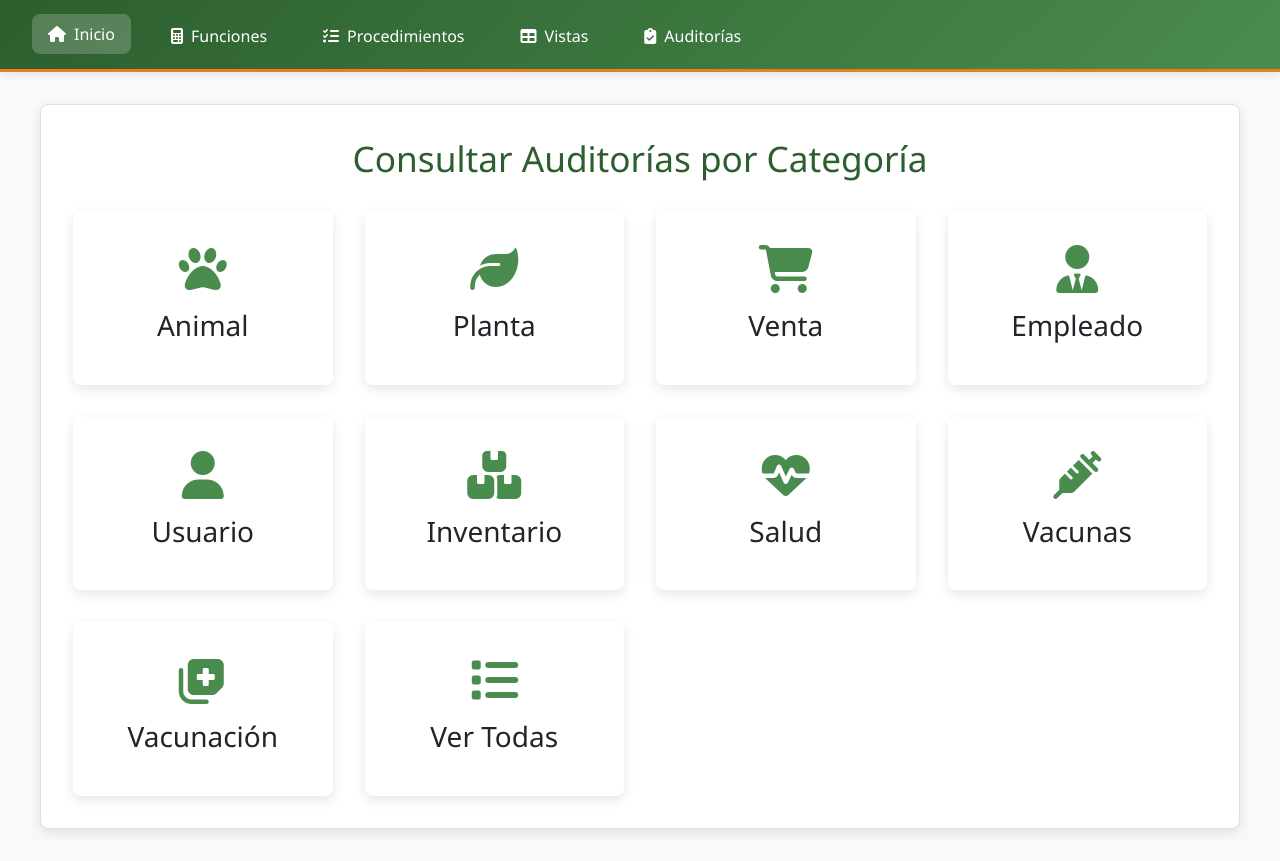
After one commit to PalaciosYoisi/Granja, a PHP site: page /auditorias.html in a window 1280 px wide. The commit adds this page. Run offline with PHP 8.4, Linux system fonts and the light colour scheme.

Commit message:
Auditorias

```diff
--- /dev/null
+++ b/auditorias.html
@@ -0,0 +1,81 @@
+<!DOCTYPE html>
+<html lang="es">
+<head>
+    <meta charset="UTF-8">
+    <meta name="viewport" content="width=device-width, initial-scale=1.0">
+    <title>Auditoría</title>
+    <link href="https://cdn.jsdelivr.net/npm/bootstrap@5.3.2/dist/css/bootstrap.min.css" rel="stylesheet">
+    <link href="https://cdnjs.cloudflare.com/ajax/libs/font-awesome/6.4.0/css/all.min.css" rel="stylesheet">
+    <link rel="stylesheet" href="css/estilo_auditoria.css">
+</head>
+<body>
+    <nav class="navbar">
+        <div class="nav-links">
+            <a href="inicio.html" class="nav-link active">
+                <i class="fas fa-home"></i> Inicio
+            </a>
+            <a href="funciones.html" class="nav-link">
+                <i class="fas fa-calculator"></i> Funciones
+            </a>
+            <a href="procedimientos.html" class="nav-link">
+                <i class="fas fa-tasks"></i> Procedimientos
+            </a>
+            <a href="vistas.html" class="nav-link">
+                <i class="fas fa-table"></i> Vistas
+            </a>
+            <a href="auditorias.html" class="nav-link">
+                <i class="fas fa-clipboard-check"></i> Auditorías
+            </a>
+        </div>
+    </nav>
+
+    <div class="container">
+        <h1>Consultar Auditorías por Categoría</h1>
+        <form action="conexion/auditoria.php" method="POST">
+            <div class="dashboard-grid">
+                <!-- Cada card representa una categoría -->
+                <button type="submit" name="categoria" value="animal" class="dashboard-card btn">
+                    <i class="fas fa-paw"></i>
+                    <h3>Animal</h3>
+                </button>
+                <button type="submit" name="categoria" value="planta" class="dashboard-card btn">
+                    <i class="fas fa-leaf"></i>
+                    <h3>Planta</h3>
+                </button>
+                <button type="submit" name="categoria" value="venta" class="dashboard-card btn">
+                    <i class="fas fa-shopping-cart"></i>
+                    <h3>Venta</h3>
+                </button>
+                <button type="submit" name="categoria" value="empleado" class="dashboard-card btn">
+                    <i class="fas fa-user-tie"></i>
+                    <h3>Empleado</h3>
+                </button>
+                <button type="submit" name="categoria" value="usuario" class="dashboard-card btn">
+                    <i class="fas fa-user"></i>
+                    <h3>Usuario</h3>
+                </button>
+                <button type="submit" name="categoria" value="inventario" class="dashboard-card btn">
+                    <i class="fas fa-boxes"></i>
+                    <h3>Inventario</h3>
+                </button>
+                <button type="submit" name="categoria" value="salud" class="dashboard-card btn">
+                    <i class="fas fa-heartbeat"></i>
+                    <h3>Salud</h3>
+                </button>
+                <button type="submit" name="categoria" value="vacunas" class="dashboard-card btn">
+                    <i class="fas fa-syringe"></i>
+                    <h3>Vacunas</h3>
+                </button>
+                <button type="submit" name="categoria" value="vacunacion" class="dashboard-card btn">
+                    <i class="fas fa-notes-medical"></i>
+                    <h3>Vacunación</h3>
+                </button>
+                <button type="submit" name="categoria" value="todas" class="dashboard-card btn">
+                    <i class="fas fa-list"></i>
+                    <h3>Ver Todas</h3>
+                </button>
+            </div>
+        </form>
+    </div>
+</body>
+</html>
--- a/css/estilo.css
+++ b/css/estilo.css
@@ -260,7 +260,7 @@ button:hover, .btn:hover {
     display: grid;
     grid-template-columns: repeat(auto-fit, minmax(250px, 1fr));
     gap: 2rem;
-    width: 80%;
+    width: 100%;
     max-width: 1000px;
 }
 
--- /dev/null
+++ b/css/estilo_auditoria.css
@@ -0,0 +1,118 @@
+:root {
+    --primary-color: #2c5e2e;
+    --secondary-color: #4a8c4e;
+    --accent-color: #e67e22;
+    --light-color: #f5f9f5;
+    --dark-color: #1a3c1e;
+    --text-color: #333333;
+    --background-color: #f8f9f8;
+    --success-color: #27ae60;
+    --warning-color: #f39c12;
+    --danger-color: #e74c3c;
+    --border-radius: 8px;
+    --box-shadow: 0 4px 12px rgba(0,0,0,0.1);
+}
+body {
+    font-family: 'Segoe UI', system-ui, sans-serif;
+    background-color: var(--background-color);
+    color: var(--text-color);
+}
+.navbar {
+    background: linear-gradient(135deg, var(--primary-color), var(--secondary-color));
+    padding: 1rem 2rem;
+    box-shadow: 0 2px 10px rgba(0,0,0,0.1);
+    display: flex;
+    justify-content: space-between;
+    align-items: center;
+    position: relative;
+}
+
+.navbar::after {
+    content: "";
+    position: absolute;
+    bottom: 0;
+    left: 0;
+    width: 100%;
+    height: 3px;
+    background: var(--accent-color);
+}
+
+.navbar-brand {
+    color: white;
+    font-size: 1.5rem;
+    font-weight: bold;
+    text-decoration: none;
+    display: flex;
+    align-items: center;
+}
+
+.navbar-brand i {
+    margin-right: 10px;
+    color: var(--accent-color);
+}
+
+.nav-links {
+    display: flex;
+    gap: 1.5rem;
+}
+
+.nav-link {
+    color: white;
+    text-decoration: none;
+    font-weight: 500;
+    padding: 0.5rem 1rem;
+    border-radius: var(--border-radius);
+    transition: all 0.3s;
+    display: flex;
+    align-items: center;
+}
+
+.nav-link i {
+    margin-right: 8px;
+}
+
+.nav-link:hover, .nav-link.active {
+    background-color: rgba(255,255,255,0.2);
+    transform: translateY(-2px);
+}
+
+.container {
+    max-width: 1200px;
+    margin: 2rem auto;
+    padding: 2rem;
+    background: white;
+    border-radius: var(--border-radius);
+    box-shadow: var(--box-shadow);
+    border: 1px solid #e0e0e0;
+}
+h1 {
+    font-size: 2.2rem;
+    color: var(--primary-color);
+    text-align: center;
+    margin-bottom: 2rem;
+}
+.dashboard-grid {
+    display: grid;
+    grid-template-columns: repeat(auto-fit, minmax(250px, 1fr));
+    gap: 2rem;
+    width: 100%;
+}
+.dashboard-card {
+    background: rgba(255,255,255,0.9);
+    padding: 2rem;
+    border-radius: var(--border-radius);
+    text-align: center;
+    transition: all 0.3s;
+    box-shadow: var(--box-shadow);
+    border: 2px solid transparent;
+}
+.dashboard-card:hover {
+    transform: translateY(-10px);
+    box-shadow: 0 15px 30px rgba(0,0,0,0.2);
+    border-color: var(--accent-color);
+}
+.dashboard-card i {
+    font-size: 3rem;
+    color: var(--secondary-color);
+    margin-bottom: 1rem;
+}
```
Also changed, not shown: conexion/auditoria.php (added, +64 -0 lines), conexion/login.php (+14 -3 lines), conexion/registro.php (+0 -9 lines), css/resultados.css (added, +104 -0 lines), index.php (+6 -3 lines), registro.html (+0 -9 lines).
